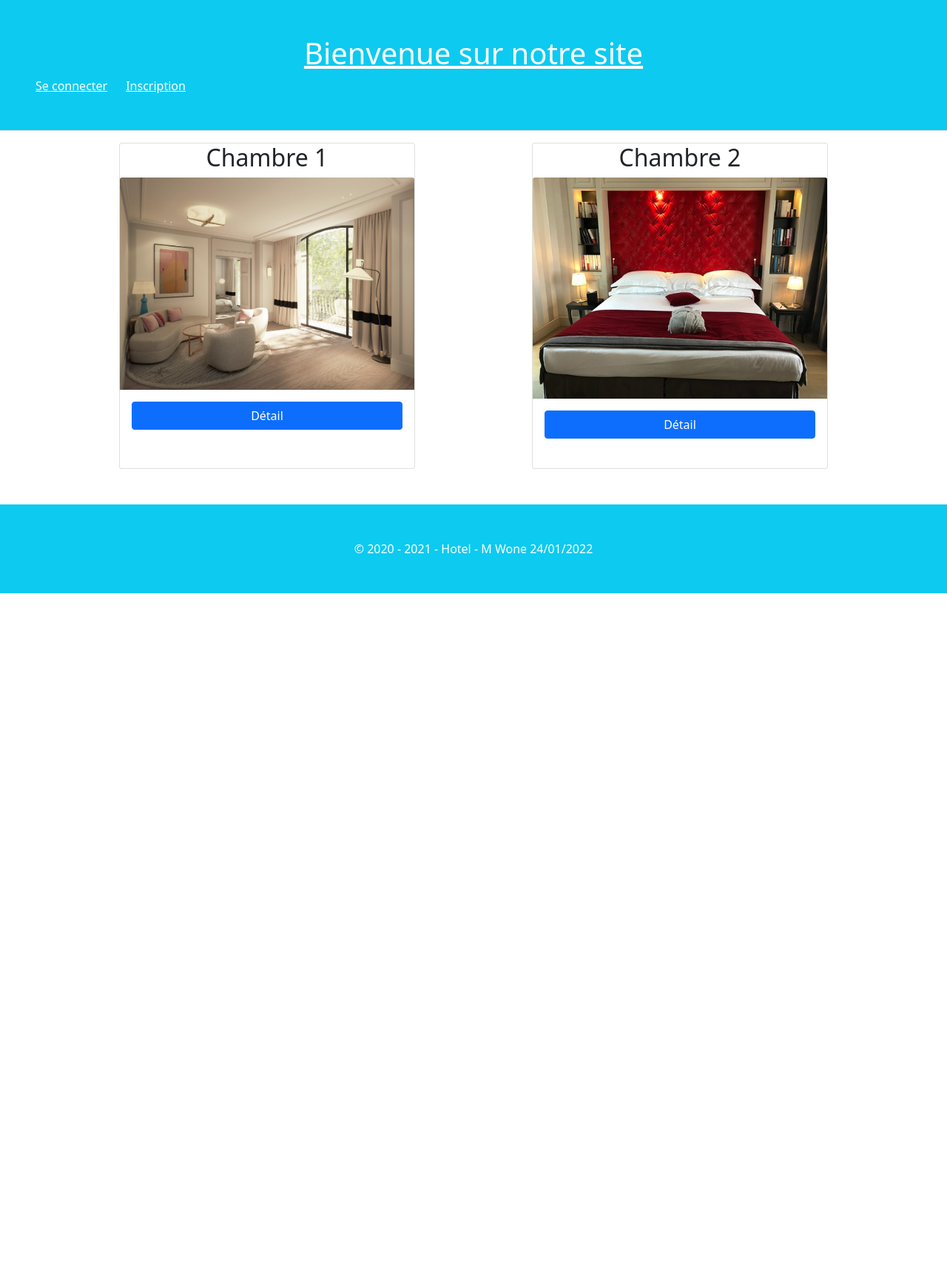
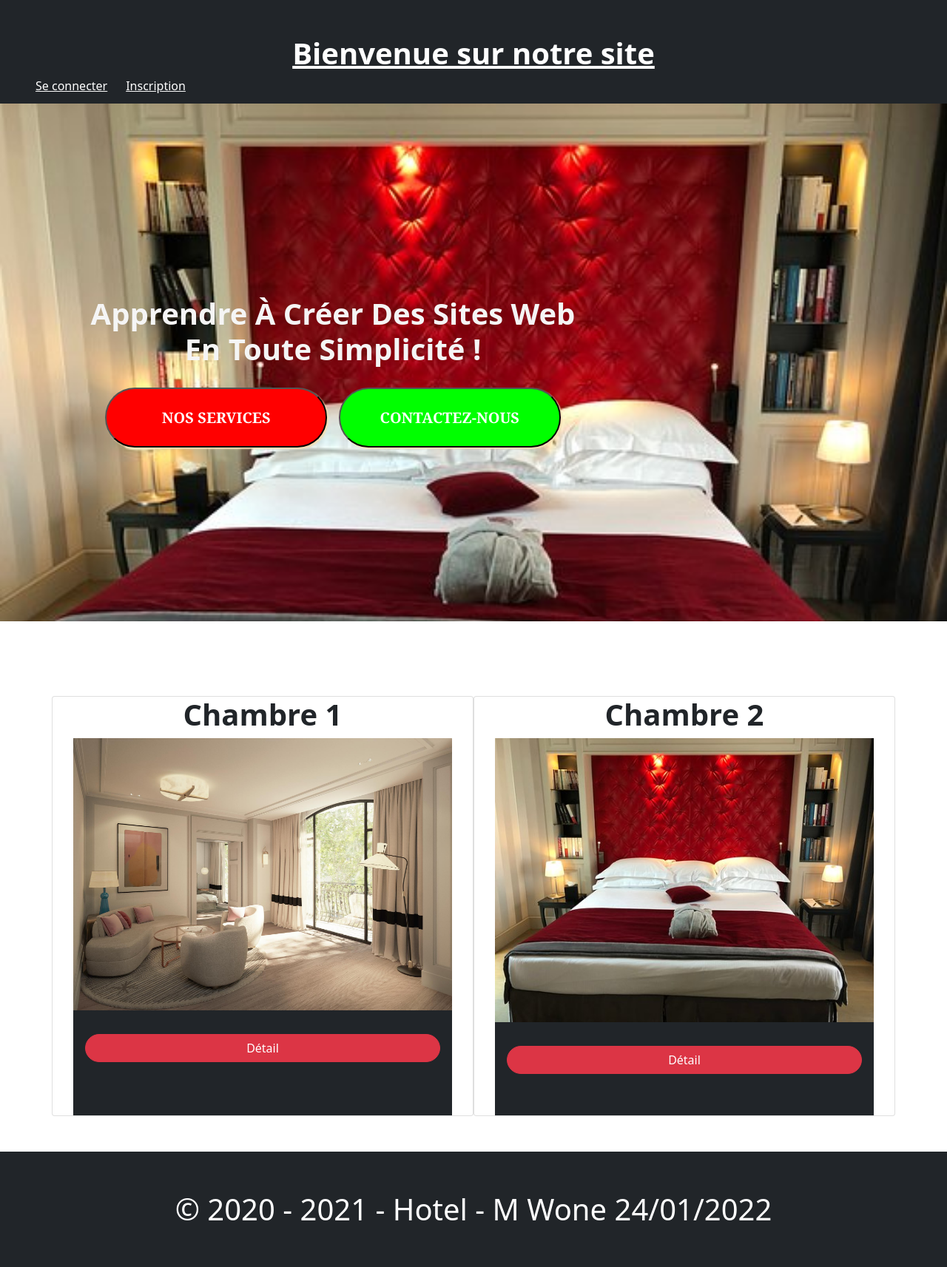
Before and after one commit to Wone-Mamadou/mvc_hotellerie, a PHP site: page / in a window 1280 px wide. Shown: the whole page at 74% size. Before the commit the page ends 802 px from the top, so only its background shows below. Run offline with PHP 8.4, Linux system fonts and the light colour scheme; some libraries are stand-ins or nearby versions.

Commit message:
new ajout

```diff
--- /dev/null
+++ b/css/style.css
@@ -0,0 +1,76 @@
+/**********************slide****************************************/
+
+header #all_slider img{
+    width: 100%;
+}
+
+header #all_slider #slider{
+    width: 100%;
+    height: 700px;
+    margin: 1em auto;
+    overflow: hidden;
+    position: relative;
+    bottom: 85px;
+
+}
+
+.slide{
+    max-width: 100%;
+    animation: slide 25s linear infinite;
+    position: absolute;
+    left: 0px;
+    right: 0px;
+
+}
+
+.slide:nth-child(2){animation-delay: 5s;}
+.slide:nth-child(3){animation-delay: 10s;}
+.slide:nth-child(4){animation-delay: 15s;}
+.slide:nth-child(5){animation-delay: 20s;}
+
+ @keyframes slide{
+    0%, 20%,40%,60%, 80%, 100%{
+      opacity: 0;
+    }
+    5%,15%{
+      opacity:1;
+    }
+  }
+
+
+  /***********titre************************  */
+
+  header #titre h3{
+    color: whitesmoke;
+    text-shadow: 2px 2px 1px dark;
+}
+
+header #titre{
+    position: absolute;
+    top: 400px;
+    left: 50px;
+    font-size: 60px;
+    text-align: center;
+    width: 800px;
+    /* background-color: white; */
+}
+
+.btn-c, .btn-s{
+    padding: 25px 0;
+    color: white;
+    border-radius: 40px;
+    width: 300px;
+    font: bold 20px Georgia;
+    box-shadow: 2px 2px 2px wheat;
+    text-transform: uppercase;
+
+}
+
+
+.btn-s{
+    background-color: rgb(255,0,0);
+}
+
+.btn-c{
+    background-color: rgb(0, 255, 0);
+}
--- a/vues/accueil.phtml
+++ b/vues/accueil.phtml
@@ -1,37 +1,39 @@
 <?php ob_start() ?>
 
+
     <div class="container mt-3">
+        <div class="row">
 
-    <div class="d-flex justify-content-around">
-        <div class="card" style="width:400px">
-            <h2 class="text-center">Chambre 1</h2>
-            <img class="card-img-top" src="photo/image1.jpg" alt="image1" style="width:100%">
+                <div class="card col" style="width:400px" >
+                    <h2 class="text-center fs-1 fw-bold">Chambre 1</h2>
+                    <img class="card-img-top px-3" src="photo/image1.jpg" alt="image1" style="width:100%">
 
-            <div class="card-body text-center">
-                <a href="?action=get&numChambre=11" class="btn btn-primary text-center d-block ">Détail</a><br>
+                    <div class="card-body bg-dark mx-3 text-center">
+                        <a href="?action=get&numChambre=11" class="btn btn-danger text-center d-block my-3 rounded-pill">Détail</a><br>
 
                         <?php if ( isset($_SESSION['utilisateur']) && unserialize($_SESSION['utilisateur'])->getRole() == "admin"  ) : ?>
-                <a href="?action=delete" class="btn btn-primary text-center d-block ">Modification</a><br>
-                <a href="?update=modifier" class="btn btn-primary text-center d-block ">Supprimer</a>
+                        <a href="?action=delete" class="btn btn-danger text-center d-block my-3 rounded-pill">Modification</a><br>
+                        <a href="?update=modifier" class="btn btn-danger text-center d-block my-3 rounded-pill ">Supprimer</a>
                         <?php endif; ?>
                     </div>
                 </div>
 
-        <div class="card" style="width:400px">
-            <h2 class="text-center">Chambre 2</h2>
-            <img class="card-img-top" src="photo/image3.jpg" alt="image1" style="width:100%">
+                <div class="card col" style="width:400px">
+                    <h2 class="text-center fs-1 fw-bold">Chambre 2</h2>
+                    <img class="card-img-top px-3" src="photo/image3.jpg" alt="image1" style="width:100%">
 
-            <div class="card-body text-center">
+                    <div class="card-body bg-dark mx-3 text-center">
 
-                <a href="?action=gets&numChambre=12" class="btn btn-primary text-center d-block">Détail</a><br>
+                        <a href="?action=gets&numChambre=12" class="btn btn-danger text-center d-block my-3 rounded-pill">Détail</a><br>
 
                         <?php if ( isset($_SESSION['utilisateur']) && unserialize($_SESSION['utilisateur'])->getRole() == "admin"  ) : ?>
-                <a href="?action=delete" class="btn btn-primary text-center d-block">Modification</a><br>
-                <a href="?update=modifier" class="btn btn-primary text-center d-block">Supprimer</a>
+                        <a href="?action=delete" class="btn btn-danger text-center d-block my-3 rounded-pill">Modification</a><br>
+                        <a href="?update=modifier" class="btn btn-danger text-center d-block my-3 rounded-pill">Supprimer</a>
                         <?php endif; ?>
 
                     </div>
                 </div>
+
         </div>
 
     </div>
--- a/vues/template.phtml
+++ b/vues/template.phtml
@@ -7,13 +7,16 @@
      <link href="https://cdn.jsdelivr.net/npm/bootstrap@5.0.2/dist/css/bootstrap.min.css" rel="stylesheet" integrity="sha384-EVSTQN3/azprG1Anm3QDgpJLIm9Nao0Yz1ztcQTwFspd3yD65VohhpuuCOmLASjC" crossorigin="anonymous">
      <link rel="stylesheet" href="https://pro.fontawesome.com/releases/v5.10.0/css/all.css" integrity="sha384-AYmEC3Yw5cVb3ZcuHtOA93w35dYTsvhLPVnYs9eStHfGJvOvKxVfELGroGkvsg+p" crossorigin="anonymous"/>
      <link href="https://cdn.jsdelivr.net/npm/bootstrap@5.0.2/dist/css/bootstrap.min.css" rel="stylesheet" integrity="sha384-EVSTQN3/azprG1Anm3QDgpJLIm9Nao0Yz1ztcQTwFspd3yD65VohhpuuCOmLASjC" crossorigin="anonymous">
+     <link rel="stylesheet" href="css/style.css">
      <title>Hotel</title>
 </head>
 
 <body>
-    <header class="bg-info p-5 text-white border border-0 border-bottom">
+    <header >
+
+        <div class="bg-dark p-5 mb-5 text-white border border-0 border-bottom">
             <nav>
-             <a href="." class="text-white"><h1 class="text-center">Bienvenue sur notre site</h1></a>
+                <a href="." class="text-white"><h1 class="text-center fs-1 fw-bold">Bienvenue sur notre site</h1></a>
             </nav>
 
             <nav>
@@ -32,7 +35,25 @@
                     </div>
                 <?php endif; ?>
             </nav>
+        </div>
 
+
+        <div id="all_slider">
+            <ul id="slider">
+                <li class="slide"><img src="photo/image1.jpg"></li>
+                <li class="slide"><img src="photo/image2.jpg"></li>
+                <li class="slide"><img src="photo/image3.jpg"></li>
+                <li class="slide"><img src="photo/image2.jpg"></li>
+                <li class="slide"><img src="photo/image3.jpg"></li>
+
+            </ul>
+        </div>
+
+        <div id="titre">
+            <h3 class="fs-1 text-capitalize fw-bold">Apprendre à créer des sites web <br> en toute simplicité !</h3>
+            <button type="button" name="button" class="btn-s">Nos services</button>
+            <button type="button" name="button" class="btn-c">Contactez-nous</button>
+        </div>
     </header>
 
     <?php if( isset($_SESSION['message']) ): ?>
@@ -43,9 +64,9 @@
     <main class="container-fluid mt-3 mb-5">
         <?= $content ?? "page vide" ?>
     </main>
-    <footer class="bg-info py-5  mb-5 mt-2">
+    <footer class="bg-dark py-5  mb-0 mt-2">
         <div class="container">
-            <p class="m-0 text-center text-white"> &copy; 2020 - 2021 - Hotel - M Wone <?= date("d/m/Y") ?></p>
+            <p class="m-0 text-center text-white fs-1"> &copy; 2020 - 2021 - Hotel - M Wone <?= date("d/m/Y") ?></p>
         </div>
     </footer>
     <?php unset( $_SESSION['message'] ); ?>
```
Also changed, not shown: template.phtml (added, +30 -0 lines), 2 other files. Lines whose indentation alone changed are shown as unchanged.
